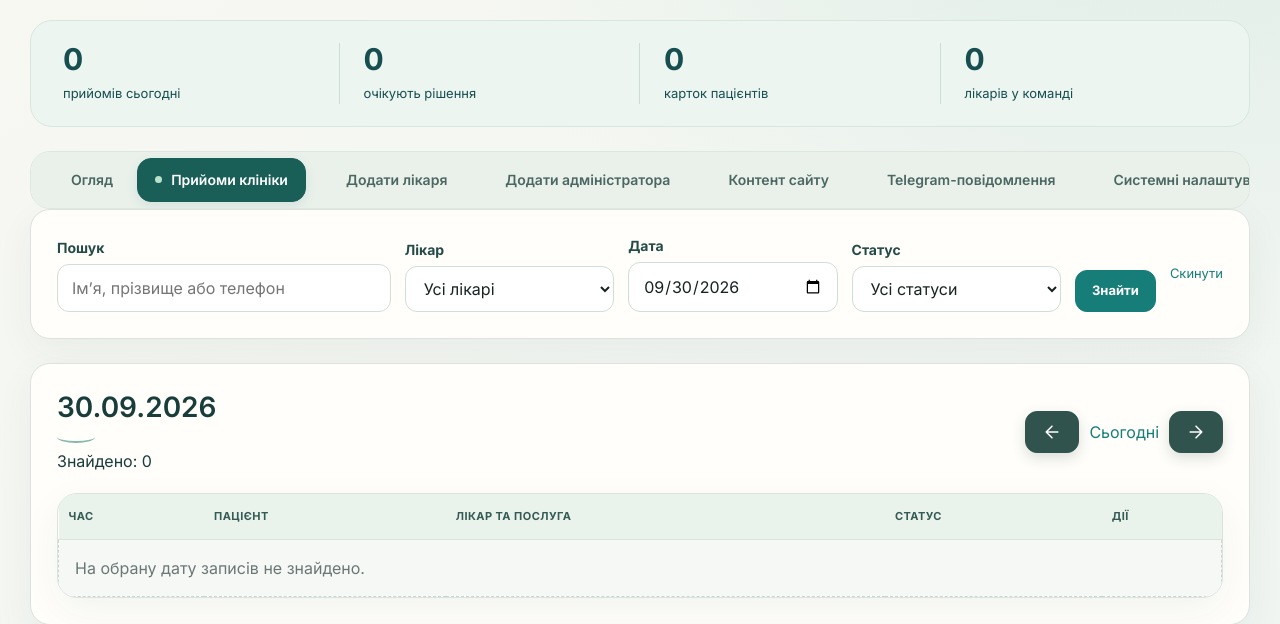
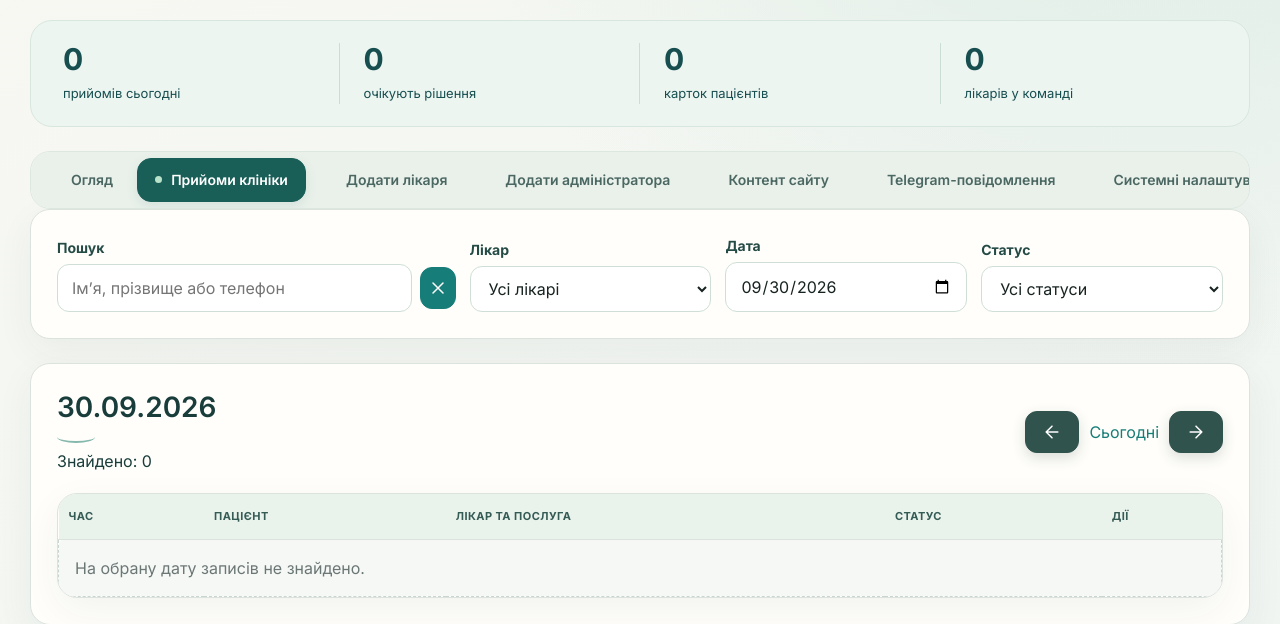
Before and after one commit to Anskillll/Vipuskna, a Django app: page /clinic/ in a window 1280 px wide. Shown: the part 215-839 px from the top of the page. Run offline with Django 5.2, Linux system fonts and the light colour scheme; the visitor is signed in with stand-in values (Sample User, id 1); data comes from the database, SQL or seed files in the repository; data that the repository does not hold is empty.

Commit message:
Make clinic dashboard filters automatic

```diff
--- a/clinic/test_clinic_management.py
+++ b/clinic/test_clinic_management.py
@@ -40,6 +40,9 @@ class ClinicManagementTests(TestCase):
                 self.assertEqual(response.status_code, 200)
                 self.assertContains(response, 'Олена Адміністратор')
                 self.assertNotContains(response, 'Керуємо турботою')
+                self.assertNotContains(response, '>Знайти</button>')
+                self.assertNotContains(response, 'Скинути</a>')
+                self.assertContains(response, 'data-clear-clinic-filter')
                 self.assertNotContains(response, 'Контент сайту')
         for name in ('home', 'admin_add_doctor', 'admin_telegram_broadcast', 'clinic_admin_profile', 'clinic_admin_password'):
             with self.subTest(page=name):
--- a/static/clinic/management.css
+++ b/static/clinic/management.css
@@ -13,8 +13,12 @@
 .clinic-filters { display: flex; align-items: flex-end; flex-wrap: wrap; gap: 14px; margin-bottom: 24px; padding: 20px; }
 .clinic-filters .field { flex: 1 1 155px; margin: 0; }
 .clinic-filters .clinic-search { flex: 2 1 225px; }
-.clinic-filters button { min-height: 44px; }
-.clinic-reset { align-self: center; font-size: 13px; }
+.clinic-search-control { display: flex; align-items: center; gap: 8px; }
+.clinic-search-control input { min-width: 0; flex: 1; }
+.clinic-search-control input::-webkit-search-cancel-button { display: none; }
+.clinic-filter-clear { display: grid; width: 36px; height: 36px; min-height: 36px; flex: 0 0 36px; place-items: center; padding: 0; border: 0; border-radius: 50%; background: transparent; color: #b4232c; box-shadow: none; }
+.clinic-filter-clear:hover { background: #fff0ef; color: #8f1720; box-shadow: none; transform: none; }
+.clinic-filter-clear .ui-icon { width: 20px; height: 20px; }
 .clinic-results .section-head { margin-bottom: 18px; gap: 16px; flex-wrap: wrap; }
 .clinic-results .section-title { margin-bottom: 6px; }
 .clinic-results .table-wrap { box-shadow: none; }
--- a/templates/clinic/clinic_dashboard.html
+++ b/templates/clinic/clinic_dashboard.html
@@ -1,4 +1,5 @@
 {% extends 'clinic/base.html' %}
+{% load static %}
 {% block title %}Кабінет адміністратора — OrthoSmile{% endblock %}
 {% block content %}
 <div class="clinic-workspace">
@@ -15,13 +16,12 @@
   {% if user.is_staff %}{% include 'clinic/_chief_moderator_nav.html' %}{% else %}{% include 'clinic/_clinic_management_nav.html' %}{% endif %}
   <form method="get" class="card clinic-filters">
     <input type="hidden" name="tab" value="{{ tab }}">
-    <div class="field clinic-search"><label for="clinic-search">Пошук</label><input id="clinic-search" name="q" value="{{ query }}" type="search" placeholder="Ім’я, прізвище або телефон"></div>
+    <div class="field clinic-search"><label for="clinic-search">Пошук</label><div class="clinic-search-control"><input id="clinic-search" name="q" value="{{ query }}" type="search" placeholder="Ім’я, прізвище або телефон" autocomplete="off"><button class="clinic-filter-clear" type="button" aria-label="Очистити фільтр" title="Очистити фільтр" data-clear-clinic-filter>{% include 'clinic/_icon.html' with name='close' %}</button></div></div>
     {% if tab != 'doctors' %}<div class="field"><label for="clinic-doctor">Лікар</label><select id="clinic-doctor" name="doctor"><option value="">Усі лікарі</option>{% for doctor in doctors %}<option value="{{ doctor.id }}"{% if selected_doctor == doctor.id|stringformat:'s' %} selected{% endif %}>{{ doctor.full_name }}</option>{% endfor %}</select></div>{% endif %}
     {% if tab == 'schedule' %}
       <div class="field"><label for="clinic-date">Дата</label><input id="clinic-date" type="date" name="date" value="{{ selected_date|date:'Y-m-d' }}"></div>
       <div class="field"><label for="clinic-status">Статус</label><select id="clinic-status" name="status"><option value="">Усі статуси</option>{% for value, label in status_choices %}<option value="{{ value }}"{% if selected_status == value %} selected{% endif %}>{{ label }}</option>{% endfor %}</select></div>
     {% endif %}
-    <button type="submit">Знайти</button><a class="clinic-reset" href="{% url 'clinic_dashboard' %}?tab={{ tab }}">Скинути</a>
   </form>
   <section class="card clinic-results">
     <div class="section-head">
@@ -57,3 +57,4 @@
   </section>
 </div>
 {% endblock %}
+{% block extra_scripts %}<script src="{% static 'clinic/clinic_filters.js' %}?v=20260930-1" defer></script>{% endblock %}
```
Also changed, not shown: static/clinic/clinic_filters.js (added, +28 -0 lines).
